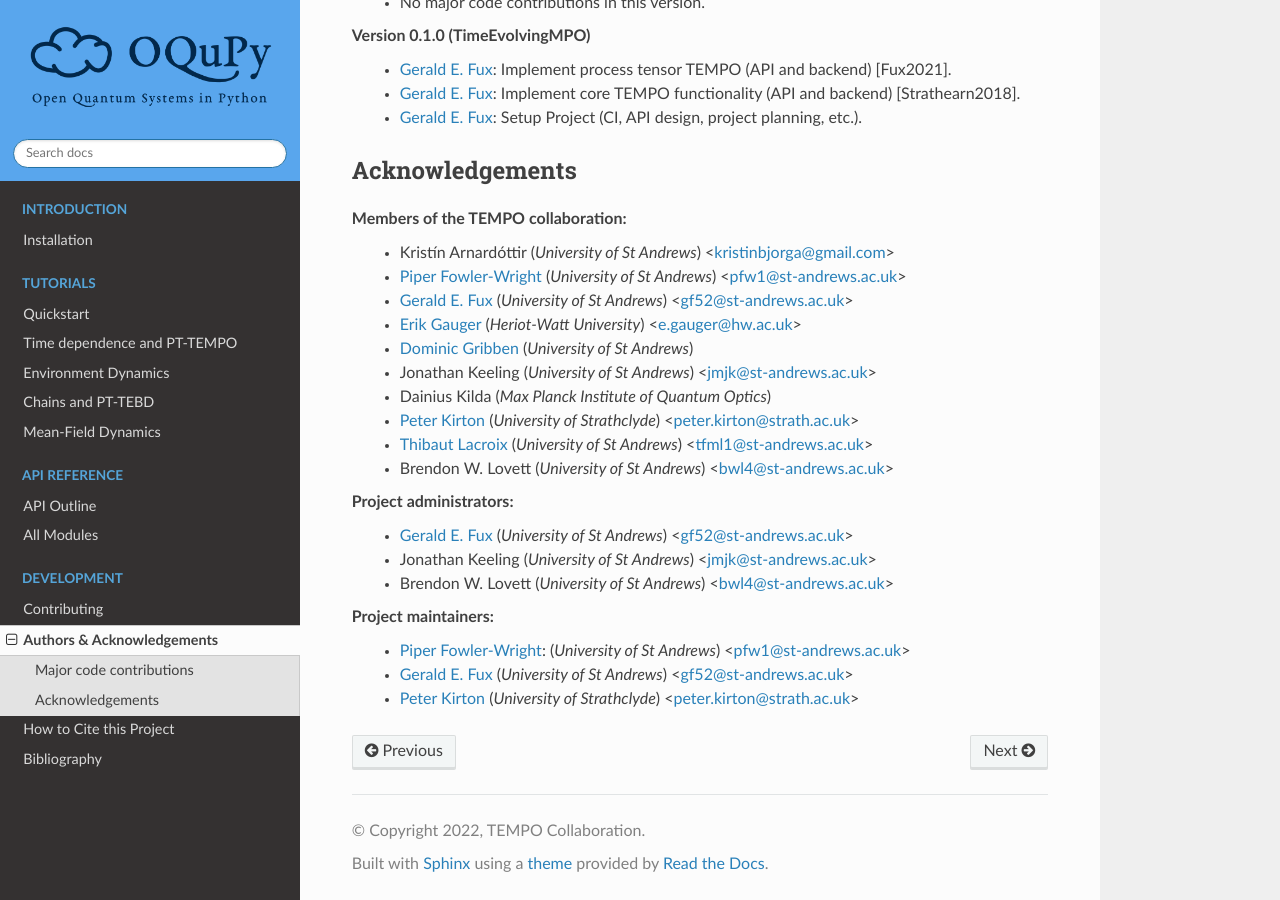
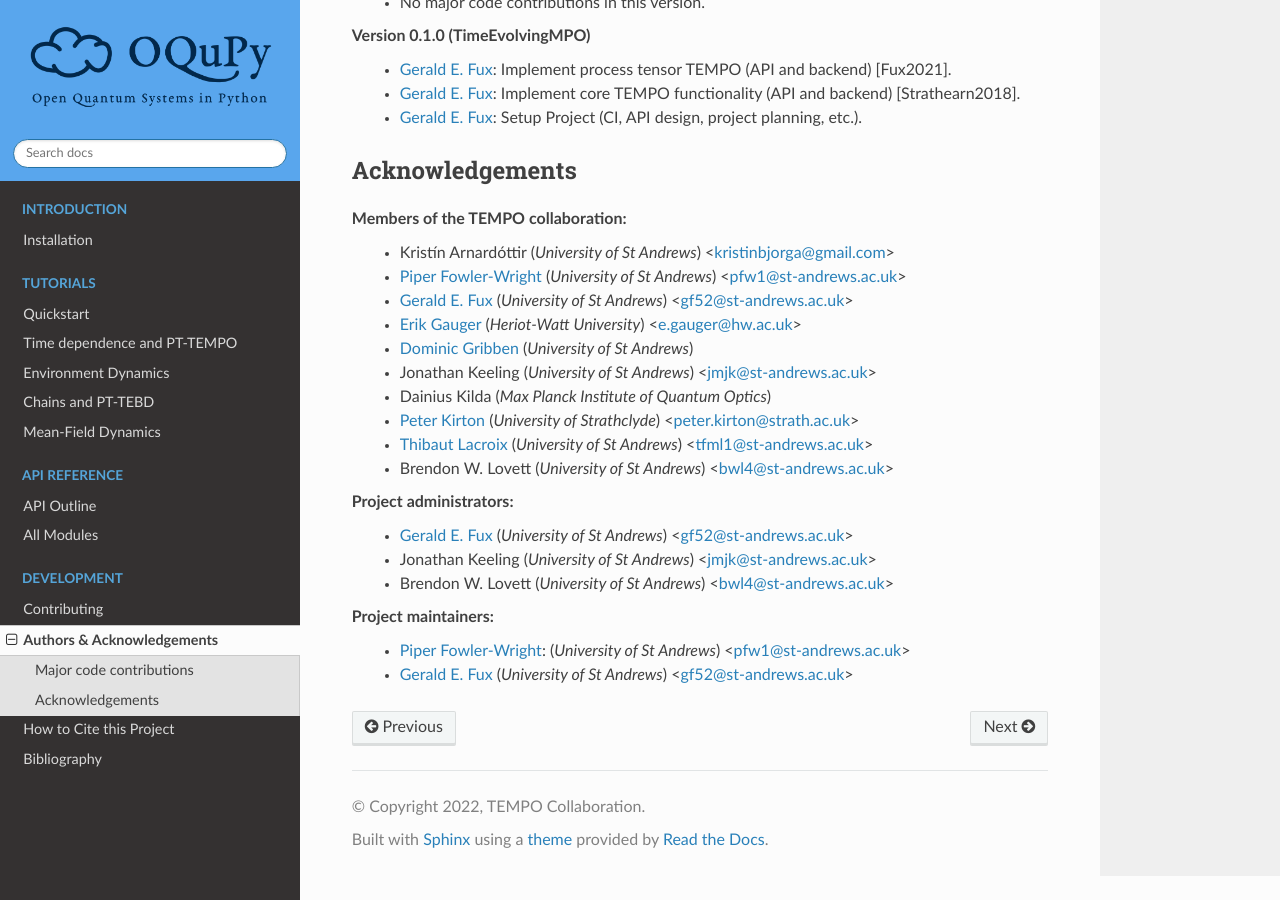
Before and after one commit to tempoCollaboration/OQuPy, a Sphinx documentation site: the page built from docs/pages/authors.rst, in a window 1280 px wide and 900 px high, scrolled down 668 px. Built offline with Sphinx 7.4.7 and the Read the Docs theme 2.0.0, drawn with Linux system fonts in a browser that asks for light colours.

Commit message:
Update Authors

```diff
--- a/docs/pages/authors.rst
+++ b/docs/pages/authors.rst
@@ -54,4 +54,3 @@ Acknowledgements
 **Project maintainers:**
   - `Piper Fowler-Wright <https://github.com/piperfw>`_: (*University of St Andrews*) <pfw1@st-andrews.ac.uk>
   - `Gerald E. Fux <https://github.com/gefux>`_ (*University of St Andrews*) <gf52@st-andrews.ac.uk>
-  - `Peter Kirton <https://github.com/peterkirton>`_ (*University of Strathclyde*) <peter.kirton@strath.ac.uk>
```
Also changed, not shown: AUTHORS.md (+1 -2 lines).
